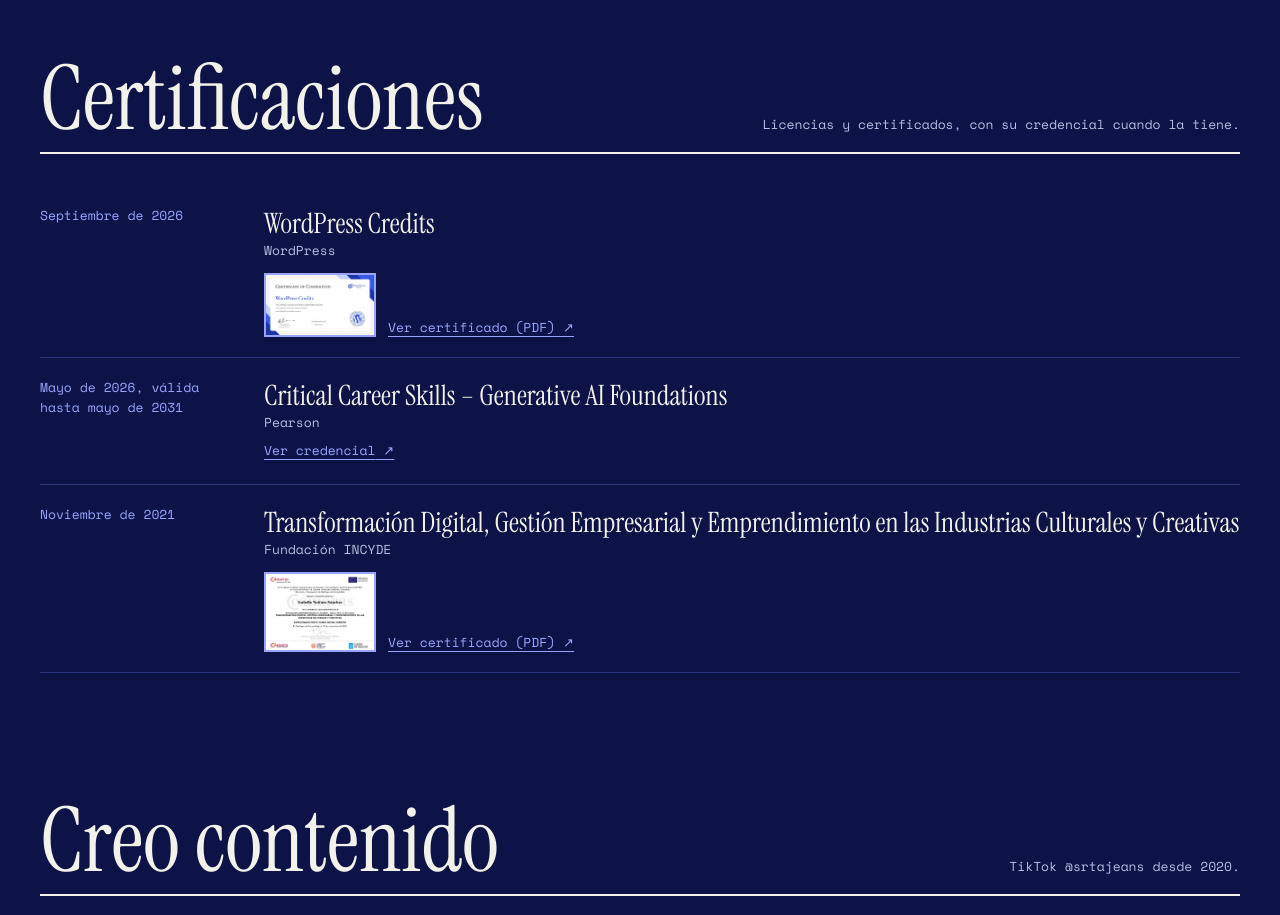
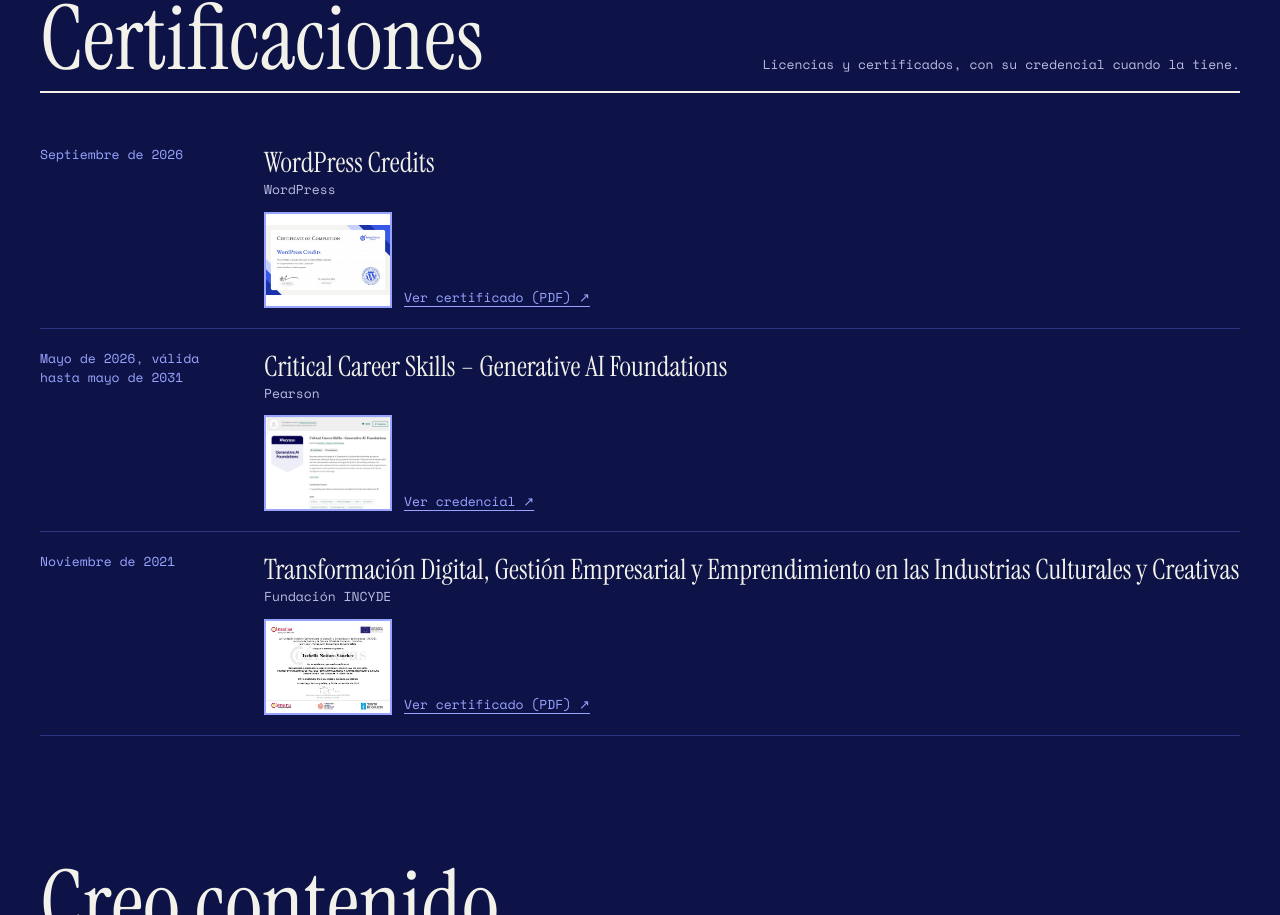
Before and after one commit to nottaroisa/Portfolio, a Next.js app: page / in a window 1280 px wide. Shown: the part 5628-6543 px from the top of the page. Built offline with nearby package versions, Linux system fonts and the light colour scheme.

Commit message:
Miniatura de Pearson y todas las miniaturas del mismo tamaño
La credencial de Pearson enseña su insignia de Credly como miniatura. Todas
las miniaturas de certificados van en el mismo marco de 4:3 y se ven
enteras dentro de él, sin recortes.

```diff
--- a/components/Secciones.tsx
+++ b/components/Secciones.tsx
@@ -5,6 +5,27 @@
 import { CreoContenido } from "./CreoContenido";
 import { ListaProyectos } from "./ListaProyectos";
 import { Texto } from "./Texto";
+
+// Un certificado o una credencial que se abre en una pestaña nueva desde su miniatura.
+// Todas las miniaturas van en el mismo marco (4:3) y se ven enteras dentro de él.
+function Miniatura({ href, imagen, texto }: { href: string; imagen: string; texto: string }) {
+  return (
+    <a href={href} target="_blank" rel="noopener noreferrer" className="group mt-3 flex w-fit items-end gap-3 text-[13px] text-cobalto">
+      {/* eslint-disable-next-line @next/next/no-img-element -- web estática sin optimizador de imágenes */}
+      <img
+        src={`/certificados/${imagen}.jpg`}
+        alt=""
+        loading="lazy"
+        decoding="async"
+        className="aspect-[4/3] w-32 shrink-0 border-2 border-cobalto bg-white object-contain transition-transform duration-200 ease-out group-hover:-rotate-1 group-hover:scale-[1.04]"
+      />
+      <span className="underline underline-offset-4">
+        {texto}
+        <span aria-hidden="true"> ↗</span>
+      </span>
+    </a>
+  );
+}
 
 function Listado({ entradas }: { entradas: Entrada[] }) {
   return (
@@ -27,31 +48,16 @@
               </p>
             )}
             {e.certificado && (
-              // El certificado en PDF, desde una miniatura de su primera página.
-              <a
-                href={`/certificados/${e.certificado}.pdf`}
-                target="_blank"
-                rel="noopener noreferrer"
-                className="group mt-3 flex w-fit items-end gap-3 text-[13px] text-cobalto"
-              >
-                {/* eslint-disable-next-line @next/next/no-img-element -- web estática sin optimizador de imágenes */}
-                <img
-                  src={`/certificados/${e.certificado}.jpg`}
-                  alt=""
-                  loading="lazy"
-                  decoding="async"
-                  className="w-28 border-2 border-cobalto bg-white transition-transform duration-200 ease-out group-hover:-rotate-1 group-hover:scale-[1.04]"
-                />
-                <span className="underline underline-offset-4">
-                  Ver certificado (PDF)<span aria-hidden="true"> ↗</span>
-                </span>
-              </a>
+              <Miniatura href={`/certificados/${e.certificado}.pdf`} imagen={e.certificado} texto="Ver certificado (PDF)" />
             )}
-            {e.enlace && (
-              <a href={e.enlace} target="_blank" rel="noopener noreferrer" className="mt-1 inline-block py-1 text-[13px] text-cobalto underline underline-offset-4">
-                Ver credencial<span aria-hidden="true"> ↗</span>
-              </a>
-            )}
+            {e.enlace &&
+              (e.miniatura ? (
+                <Miniatura href={e.enlace} imagen={e.miniatura} texto="Ver credencial" />
+              ) : (
+                <a href={e.enlace} target="_blank" rel="noopener noreferrer" className="mt-1 inline-block py-1 text-[13px] text-cobalto underline underline-offset-4">
+                  Ver credencial<span aria-hidden="true"> ↗</span>
+                </a>
+              ))}
           </div>
         </li>
       ))}
--- a/lib/data.ts
+++ b/lib/data.ts
@@ -141,6 +141,8 @@
   enlace?: string;
   /** Certificado en PDF: public/certificados/<nombre>.pdf, con su miniatura <nombre>.jpg. */
   certificado?: string;
+  /** Miniatura del enlace a la credencial: public/certificados/<nombre>.jpg. */
+  miniatura?: string;
 };
 
 // Experiencia y estudios tomados del CV de octubre de 2026.
@@ -201,6 +203,7 @@
     fechas: "Mayo de 2026, válida hasta mayo de 2031",
     detalle: "",
     enlace: "https://www.credly.com/badges/35a52464-3aa3-4bde-b13f-9ecc2665d093",
+    miniatura: "pearson",
   },
   {
     titulo: "Transformación Digital, Gestión Empresarial y Emprendimiento en las Industrias Culturales y Creativas",
```
Also changed, not shown: public/certificados/pearson.jpg (added), 1 other file (tests, documents, lock files or other folders).
